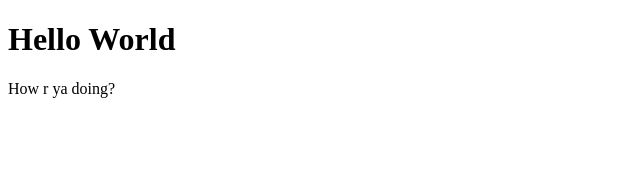
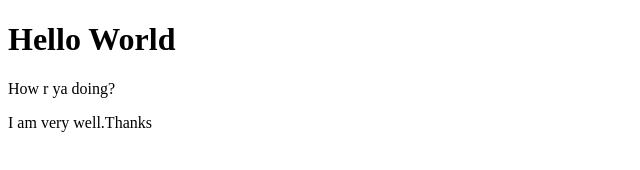
Before and after one commit to YB-here/gitt1stborn, a plain HTML site: page index.html in a window 1280 px wide. Shown: the whole page, without its empty margins (0-640 px from the left). Drawn offline with Linux system fonts and the light colour scheme.

Commit message:
3rd commit

```diff
--- a/index.html
+++ b/index.html
@@ -9,5 +9,6 @@
 <body>
    <h1>Hello World</h1>
    <p>How r ya doing?</p>
+   <p>I am very well.Thanks</p>
 </body>
 </html>
```
